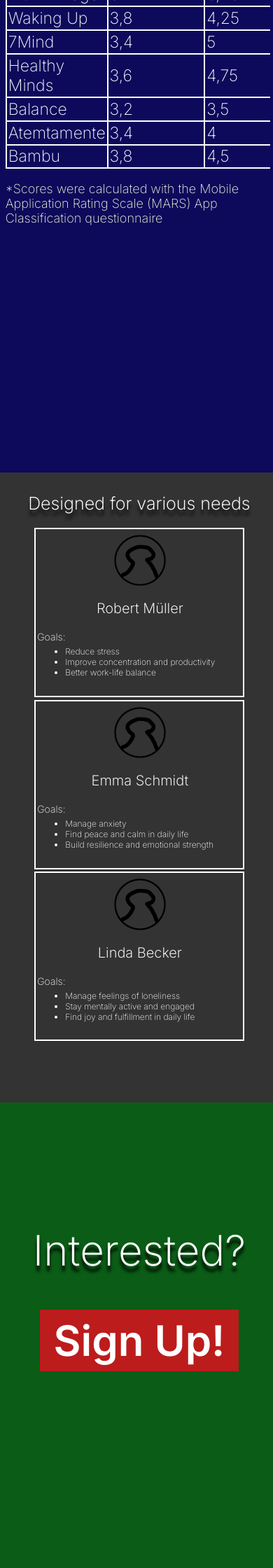
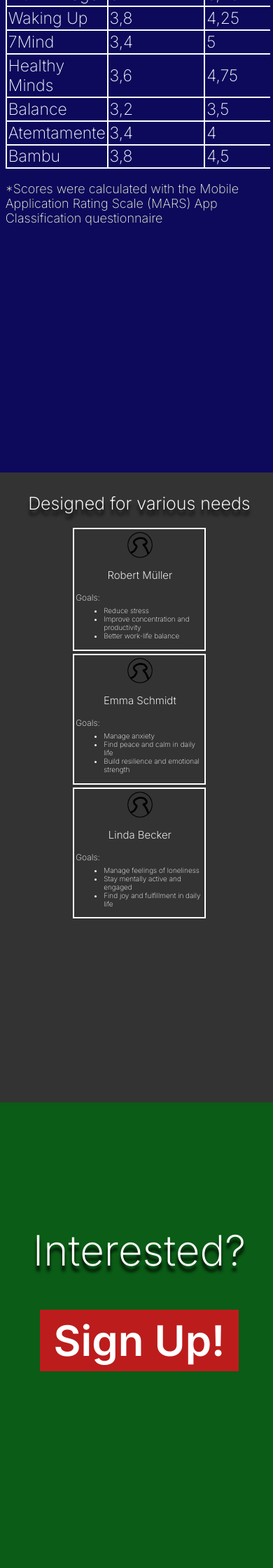
Before and after one commit to Prevail29/Mindful_Ride_Website, a Jekyll site: the page built from index.html, in a window 390 px wide. Shown: the part 2025-4265 px from the top of the page at 70% size. Built offline with Jekyll 4.4.1, drawn with Linux system fonts in a browser that asks for light colours.

Commit message:
Changed styling once more

```diff
--- a/_sass/main.scss
+++ b/_sass/main.scss
@@ -225,8 +225,7 @@
 // SECTION 3
 
 // SECTION 4
-@media (max-width: 1200px) and
-       (max-height: 750px){
+@media (max-width: 1200px){
   #Persona .persona_icon {
     width: 20%;
     margin: 0 auto;
@@ -239,9 +238,9 @@
 
   #Persona .persona{
     border: 2px solid white;
-    width: 60%;
-    padding-bottom: 2vw;
-    padding-top: 2vw;
+    width: 50%;
+    padding-bottom: 1vw;
+    padding-top: 1vw;
     padding-left: 0.5vw;
     margin: 1vw;
     display: block;
@@ -251,21 +250,36 @@
 
   #Persona p{
     margin-top: 0;
-    font-size: 1rem;
+    font-size: 1.2rem;
     font-weight: 200;
     color: white;
     margin-bottom: 0.5rem;
   }
 
   #Persona ul li{
-    font-size: 0.8rem;
+    font-size: 1rem;
     font-weight: 200;
     color: white;
   }
+
+  #Persona h2{
+    font-size: 2.5rem;
+    font-weight: 250;
+    text-align: center;
+    color: white;
+    text-shadow: 0px 8px 4px black;
+  }
+
+  #Persona h3{
+    font-size: 1.5rem;
+    font-weight: 250;
+    text-align: center;
+    color: white;
+  }
 }
-
+/* Causes issues on some devices
 @media (max-width: 1200px) and
-       (min-height: 750px) {
+       (min-height: 7px) {
   #Persona .persona_icon {
     width: 25%;
     margin: 0 auto;
@@ -302,7 +316,7 @@
     color: white;
   }
 }
-
+*/
 @media (min-width: 1200px) {
   #Persona .persona_icon {
     width: 30%;
@@ -343,6 +357,22 @@
     font-weight: 200;
     color: white;
   }
+
+  #Persona h2{
+    font-size: 2.5rem;
+    font-weight: 250;
+    text-align: center;
+    color: white;
+    text-shadow: 0px 8px 4px black;
+  }
+
+  #Persona h3{
+    font-size: 2rem;
+    font-weight: 250;
+    text-align: center;
+    color: white;
+  }
+
 }
 
 #Persona{
@@ -356,20 +386,7 @@
   scroll-snap-align: start;
 }
 
-#Persona h2{
-  font-size: 2.5rem;
-  font-weight: 250;
-  text-align: center;
-  color: white;
-  text-shadow: 0px 8px 4px black;
-}
 
-#Persona h3{
-  font-size: 2rem;
-  font-weight: 250;
-  text-align: center;
-  color: white;
-}
 
 #Persona ul{
   margin-top: 0;
```
